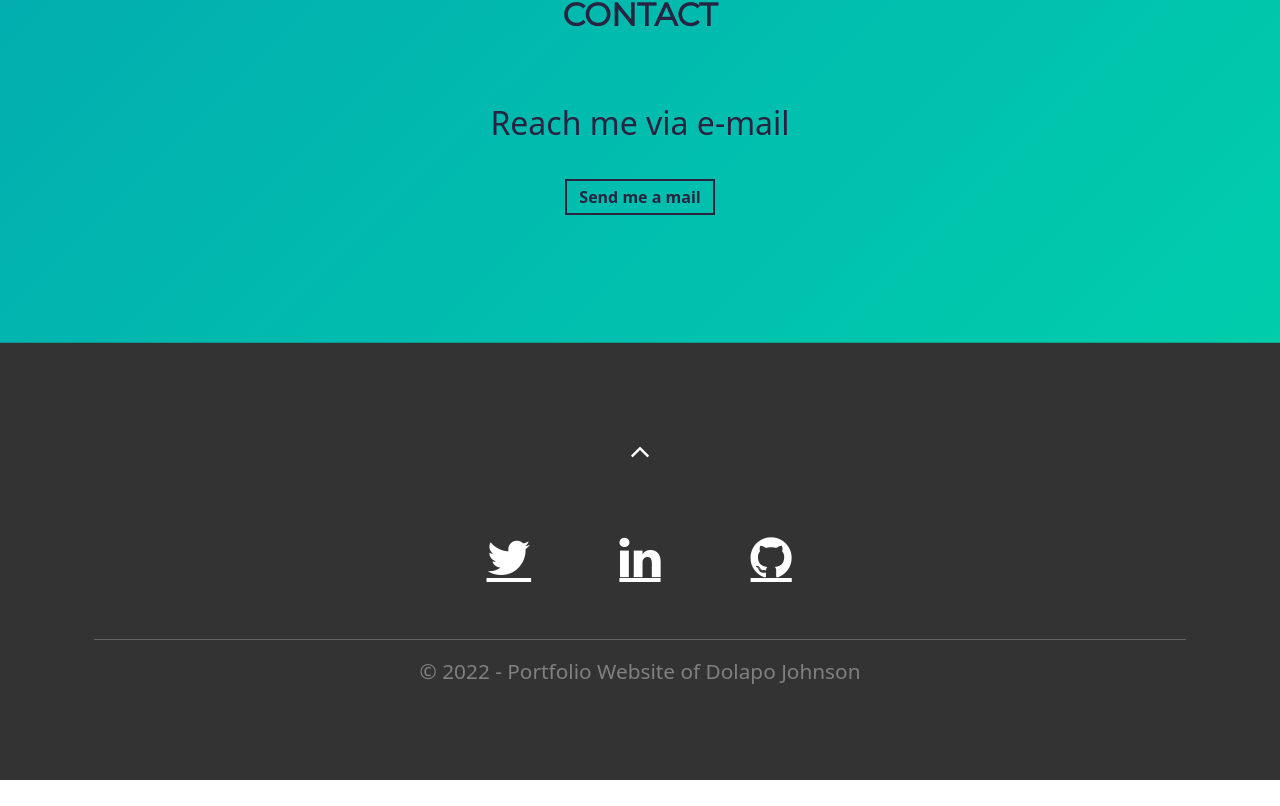
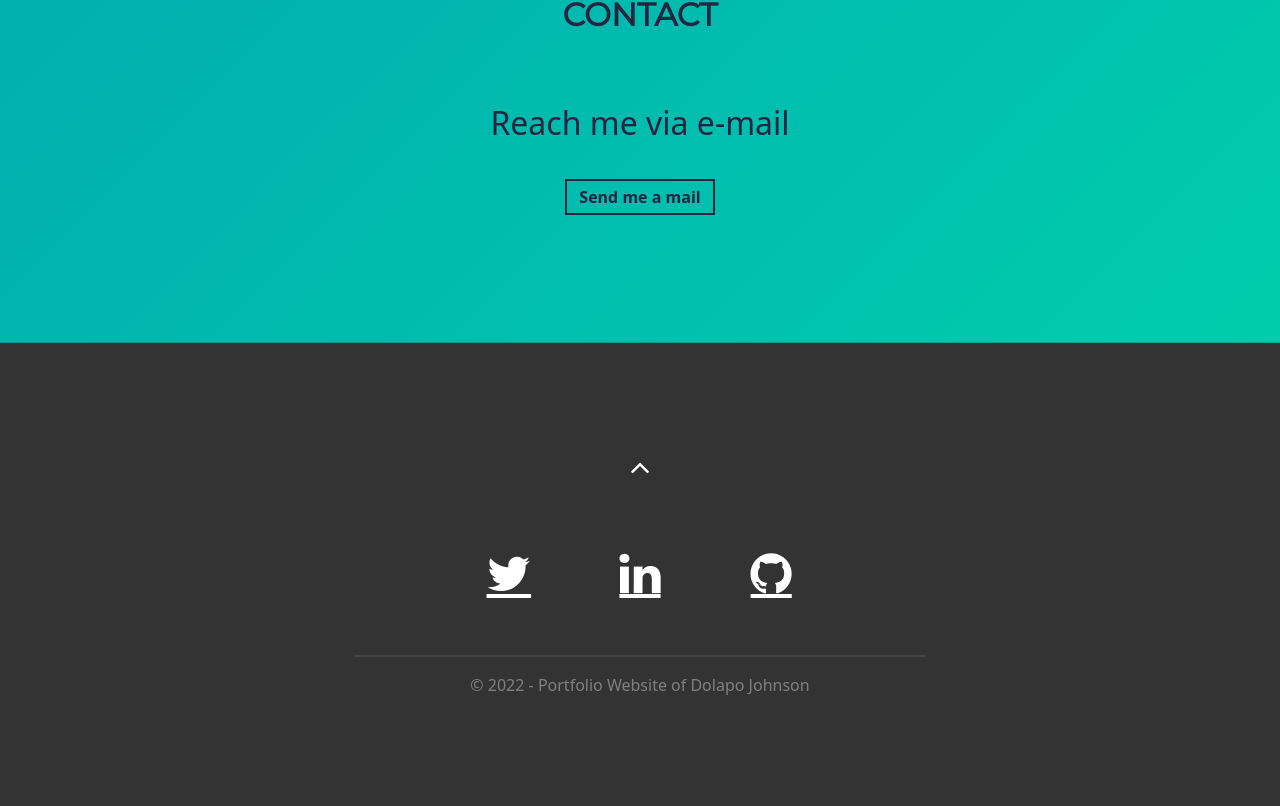
Before and after one commit to dolapojohnson/portfolio, an Angular app: page / in a window 1280 px wide. Shown: the part 3195-4001 px from the top of the page. Before the commit the page ends 3975 px from the top, so only its background shows below. Built offline with nearby package versions, Linux system fonts and the light colour scheme.

Commit message:
footer re-styled

```diff
--- a/src/app/footer/footer.component.html
+++ b/src/app/footer/footer.component.html
@@ -1,5 +1,5 @@
 <!-- **** Footer Section **** -->
-    <div class="container">
+    <div class="container footer">
         <a rel="noreferrer" href="#top" class="back-to-top">
         <i class="fa fa-angle-up fa-2x" aria-hidden="true"></i>
         </a>
--- a/src/app/footer/footer.component.scss
+++ b/src/app/footer/footer.component.scss
@@ -94,8 +94,9 @@ ORDER: Base + Typography > Generar Layout + Grid > Page Layout > Components
 .footer {
     background-color: $dark-grey;
     color: $white-color;
-    padding: 4.8rem 0;
+    padding: 1rem 0;
     text-align: center;
+    font-size: 1em;
 
     @include respond(phone) {
       border: 0px;
@@ -103,11 +104,11 @@ ORDER: Base + Typography > Generar Layout + Grid > Page Layout > Components
 
     &__text {
       color: darken($white-color, 50%);
-      font-size: 1.3rem;
+      font-size: 1rem;
 
       a {
         color: darken($white-color, 50%);
-        font-size: 1.3rem;
+        font-size: 1rem;
         transition: all 0.4s;
         display: inline-block;
         background-color: $dark-grey;
```
